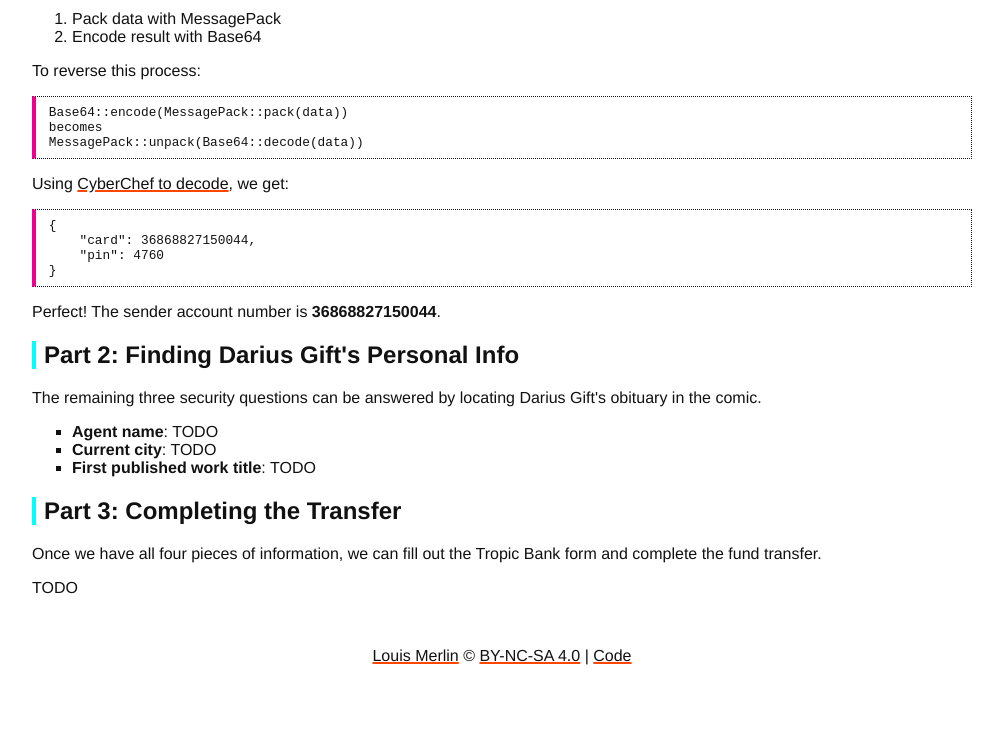
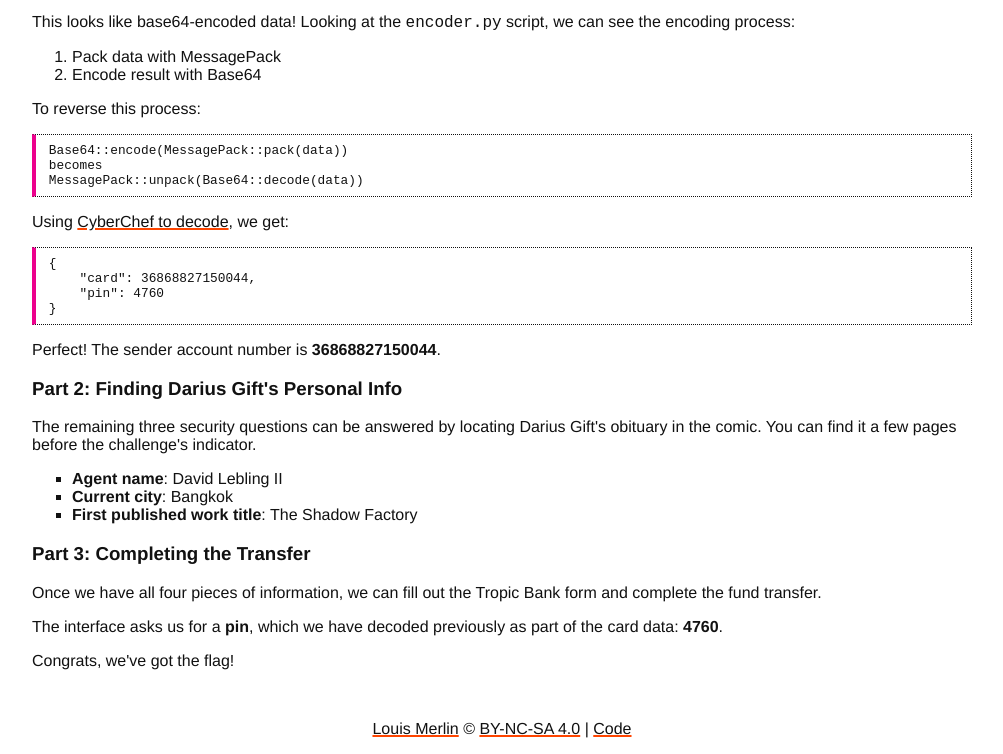
Before and after one commit to louismerlin/solved, a plain HTML site: page docs/01_7.html in a window 1280 px wide. Shown: the part 925-1679 px from the top of the page, without its empty margins (138-1141 px from the left). Before the commit the page ends 1606 px from the top, so only its background shows below. Drawn offline with Linux system fonts and the light colour scheme.

Commit message:
Finish challenge 7 write-up

```diff
--- a/docs/01_7.html
+++ b/docs/01_7.html
@@ -45,8 +45,9 @@ blockquote {
 <body>
 <main>
 <br>
-<p><a href="../">back to home</a></p>
+<p><a href="./index.html">back to home</a></p>
 <h1>OGN Challenge #7</h1>
+<p>This challenge can be found where Roanoke gives Wheeler a wallet ID.</p>
 <h2>The Setup</h2>
 <blockquote>
 <p>Wheeler wants to transfer the funds from the card, but we need some personal information. The account seems to be linked to Darius Gift, who had an obituary published recently. Can you gather the information we need and gain access to the funds?</p>
@@ -98,16 +99,18 @@ MessagePack::unpack(Base64::decode(data))
 }
 </code></pre>
 <p>Perfect! The sender account number is <strong>36868827150044</strong>.</p>
-<h2>Part 2: Finding Darius Gift's Personal Info</h2>
-<p>The remaining three security questions can be answered by locating Darius Gift's obituary in the comic.</p>
+<h3>Part 2: Finding Darius Gift's Personal Info</h3>
+<p>The remaining three security questions can be answered by locating Darius Gift's obituary in the comic.
+You can find it a few pages before the challenge's indicator.</p>
 <ul>
-<li><strong>Agent name</strong>: TODO</li>
-<li><strong>Current city</strong>: TODO</li>
-<li><strong>First published work title</strong>: TODO</li>
+<li><strong>Agent name</strong>: David Lebling II</li>
+<li><strong>Current city</strong>: Bangkok</li>
+<li><strong>First published work title</strong>: The Shadow Factory</li>
 </ul>
-<h2>Part 3: Completing the Transfer</h2>
+<h3>Part 3: Completing the Transfer</h3>
 <p>Once we have all four pieces of information, we can fill out the Tropic Bank form and complete the fund transfer.</p>
-<p>TODO</p>
+<p>The interface asks us for a <strong>pin</strong>, which we have decoded previously as part of the card data: <strong>4760</strong>.</p>
+<p>Congrats, we've got the flag!</p>
 <br>
 <footer>
 <p>
```
Also changed, not shown: docs/index.html (+0 -1 lines), 2 other files.
